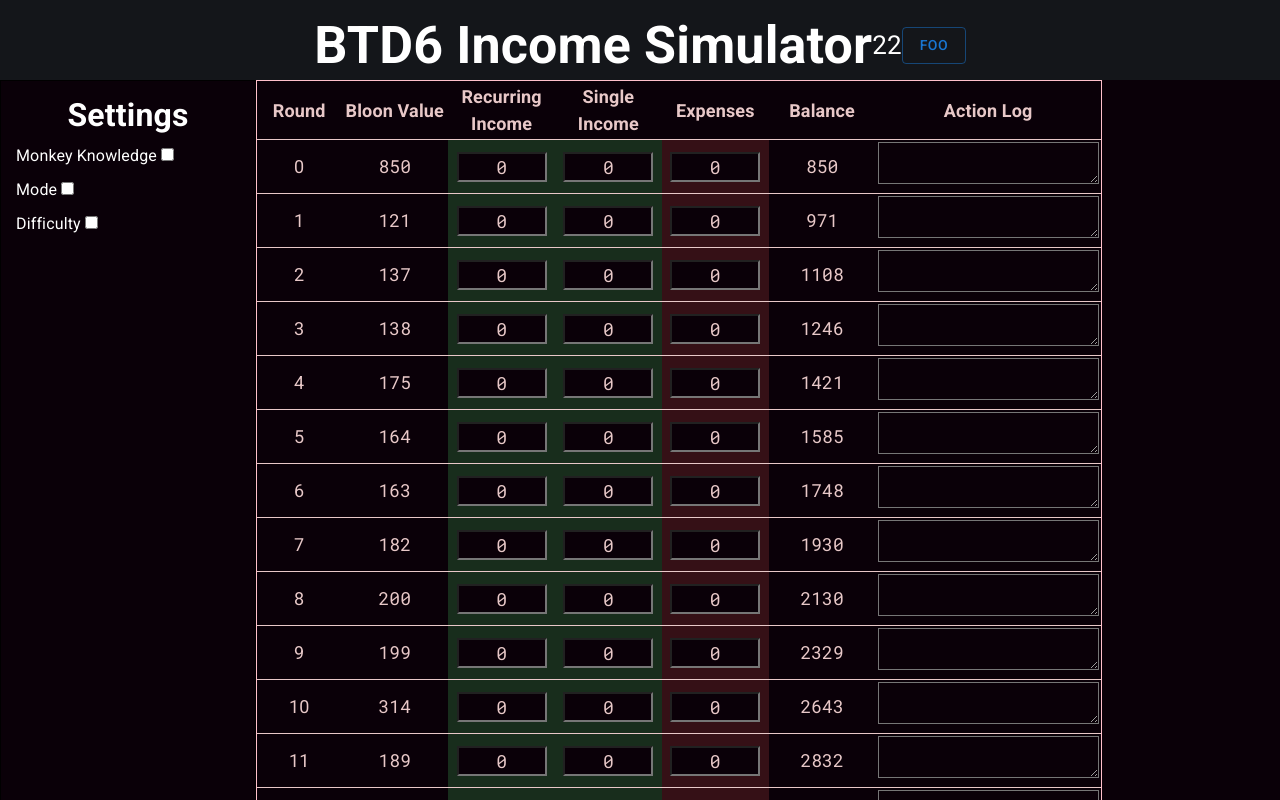
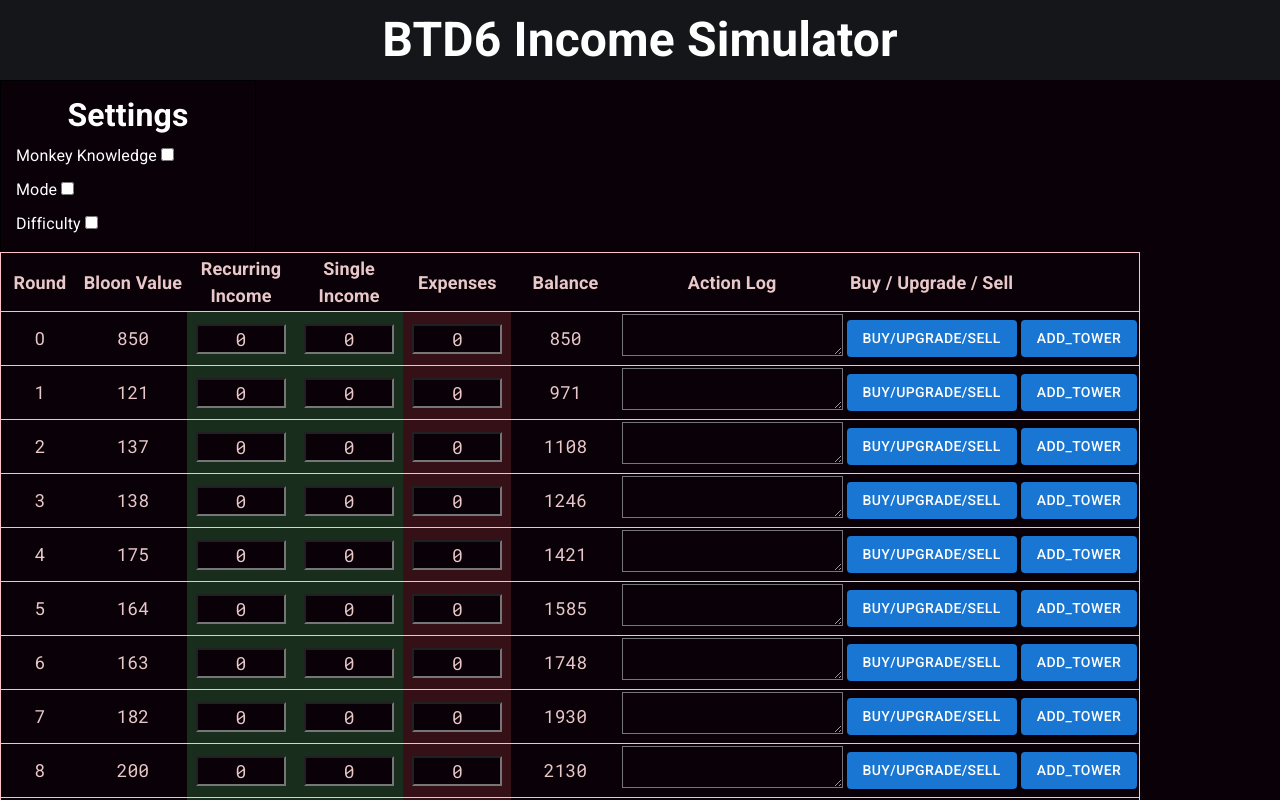
Before and after one commit to tashiww/btd6_farmsim, a React (Create React App) app: page / in a window 1280 px wide. Shown: the top 800 px of the page. Built offline with nearby package versions, Linux system fonts and the light colour scheme.

Commit message:
tower display dialog

```diff
--- a/src/App.css
+++ b/src/App.css
@@ -19,12 +19,13 @@
   flex-wrap: wrap;
   align-items: center;
   justify-content: center;
-  font-size: calc(10px + 2vmin);
   color: white;
 }
 .App-header h1 {
   margin: 0px;
   padding: 0px;
+  font-size: 3em;
+
 }
 
 .Settings {
@@ -102,3 +103,7 @@
 .debit {
   background-color: rgba(222, 80, 80, 0.2);
 }
+
+.RoundAssets table {
+  text-align: center;
+}
--- a/src/App.tsx
+++ b/src/App.tsx
@@ -8,7 +8,8 @@
 import Towers, {Tower} from './config/Towers';
 import Button from '@mui/material/Button';
 import Autocomplete from '@mui/material/Autocomplete'
-
+import Asset from './types/Asset'
+import RoundAssets from './components/RoundAssets'
 
 function Checkbox(props: {id: string, children: string}) {
 	return (
@@ -36,7 +37,7 @@
 	);
 
 }
-function RoundInfo(props: {data: IState, children: number, changeRecurringIncome: any, changeSingleIncome: any, changeExpenses: any}) {
+function RoundInfo(props: {data: IState, assetList: Asset[], children: number, changeRecurringIncome: any, changeSingleIncome: any, addTower: any, changeExpenses: any}) {
 	let round = props.children;
 
 
@@ -49,6 +50,9 @@
 			<td className="debit"><input min="0" type="text" inputMode="numeric" onChange={props.changeExpenses} value={props.data.expenses[round]}/></td>
 			<td><input className="readonly" type="text" inputMode="numeric" readOnly={true} value={props.data.balances[round]} /></td>
 			<td><ActionSummary/></td>
+			<td><RoundAssets currentRound={round} assetList={props.assetList} /></td>
+			<td><Button onClick={(event: any) => props.addTower(event)} variant="contained">add_tower</Button></td>
+
 		</tr>
 	)
 }
@@ -58,15 +62,18 @@
 	);
 }
 
-function IncomeTable(props: {data: IState, changeRecurringIncome: Function, changeSingleIncome: Function, changeExpenses: Function}) {
+function IncomeTable(props: {data: IState, assetList: Asset[], endRound: number, addTower: any, changeRecurringIncome: Function, changeSingleIncome: Function, changeExpenses: Function}) {
 
 	let rounds: JSX.Element[] = [];
-	for(let i=0; i<61; i++) {
+	for(let i=0; i<props.endRound; i++) {
 		rounds = rounds.concat(
 		<RoundInfo
+			addTower={(event: any) => props.addTower(i, event)}
 			changeRecurringIncome={(event: React.ChangeEvent<HTMLInputElement>) => props.changeRecurringIncome(i, event)} key={i} data={props.data}
 			changeSingleIncome={(event: React.ChangeEvent<HTMLInputElement>) => props.changeSingleIncome(i, event)}
-			changeExpenses={(event: React.ChangeEvent<HTMLInputElement>) => props.changeExpenses(i, event)}>
+			changeExpenses={(event: React.ChangeEvent<HTMLInputElement>) => props.changeExpenses(i, event)}
+			assetList={props.assetList}
+		>
 				{i}
 		</RoundInfo>
 		)
@@ -84,6 +91,8 @@
 						<th>Expenses</th>
 						<th>Balance</th>
 						<th>Action Log</th>
+						<th>Buy / Upgrade / Sell</th>
+						<th></th>
 					</tr>
 					</thead>
 					<tbody>
@@ -100,19 +109,20 @@
 	singleIncome: Array<number>,
 	expenses: Array<number>,
 	balances: Array<number>,
-	towers: Array<Tower>,
+	towers: Array<Asset>,
 }
 
 
-class App extends React.Component<{}, IState> {
+class App extends React.Component<any, IState> {
 	constructor(props: any) {
 		super(props);
+		const endRound = this.props.Modes.medium.endround;
 		this.state = {
 			bloonIncome: [850,121,137,138,175,164,163,182,200,199,314,189,192,282,259,266,268,165,358,260,186,351,298,277,167,335,333,662,266,389,337,537,627,205,912,1150,896,1339,1277,1759,521,2181,659,1278,1294,2422,716,1637,2843,4758,3016,1098.5,1595.5,924.5,2197.5,2483,1286.5,1859,2298,2159, 922.5],
-			recurringIncome: Array(61).fill(0),
-			singleIncome: Array(61).fill(0),
-			expenses: Array(61).fill(0),
-			balances: Array(61).fill(0),
+			recurringIncome: Array(endRound).fill(0),
+			singleIncome: Array(endRound).fill(0),
+			expenses: Array(endRound).fill(0),
+			balances: Array(endRound).fill(0),
 			towers: [],
 
 
@@ -122,7 +132,7 @@
 
 	updateBalance() {
 		let balances: number[] = [];
-		for(let i=0;i<61;i++) {
+		for(let i=0;i<this.props.Modes.medium.endround;i++) {
 			let roundBalance =
 			this.state.bloonIncome.slice(0, i+1).reduce((a, b) => a + b, 0) +
 			this.state.recurringIncome.slice(0, i+1).reduce((a, b) => a + b, 0) +
@@ -134,18 +144,17 @@
 			balances: balances,
 		});
 	}
-	changeRecurringIncome(currentRound: number, event: React.ChangeEvent<HTMLInputElement>): void {
+	changeRecurringIncome(endRound: number, currentRound: number, event: React.ChangeEvent<HTMLInputElement>): void {
 		event.stopPropagation();
 		event.preventDefault();
 
-		const maxRound = 61;
 		let value = parseInt(event.target.value);
 		if(isNaN(value)) {
 			value = 0;
 		}
 
 		const unchangedRecurringIncome = this.state.recurringIncome.slice(0, currentRound);
-		const newRecurringIncome = unchangedRecurringIncome.concat(Array(maxRound-currentRound).fill(value));
+		const newRecurringIncome = unchangedRecurringIncome.concat(Array(endRound-currentRound).fill(value));
 		this.setState({
 			recurringIncome: newRecurringIncome,
 		}, this.updateBalance);
@@ -183,21 +192,31 @@
 			singleIncome: newIncome,
 		}, this.updateBalance);
 	}
+	addTower(currentRound: number, event: React.ChangeEvent<HTMLInputElement>): void {
+		const dummy = { towerId: 0, upgrades: [0, 0, 0], purchasedRound: currentRound, purchasedPrice: 270} as Asset;
+		this.setState(prevState => ({
+			towers: [...prevState.towers, dummy],
+		}));
+	}
 	componentDidMount() {
 		this.updateBalance();
 	}
+
 	render() {
+		// console.log(this.props);
 	return (
 		<div className="App">
 			<header className="App-header">
 				<h1>BTD6 Income Simulator</h1>
-				<p>{Towers.length}</p>
-				<Button variant="outlined">foo</Button>
+				{/* <p>{JSON.stringify(this.state.towers)}</p> */}
 			</header>
 			<Settings />
 			<IncomeTable
+				assetList={this.state.towers}
+				endRound={this.props.Modes.medium.endround}
 				data={this.state}
-				changeRecurringIncome={(round: number, event: React.ChangeEvent<HTMLInputElement>) => this.changeRecurringIncome(round, event)}
+				addTower={(round: number, event: React.ChangeEvent<HTMLInputElement>) => this.addTower(round, event)}
+				changeRecurringIncome={(round: number, event: React.ChangeEvent<HTMLInputElement>) => this.changeRecurringIncome(this.props.Modes.medium.endround,round, event)}
 				changeSingleIncome={(round: number, event: React.ChangeEvent<HTMLInputElement>) => this.changeSingleIncome(round, event)}
 				changeExpenses={(round: number, event: React.ChangeEvent<HTMLInputElement>) => this.changeExpenses(round, event)}
 
--- /dev/null
+++ b/src/components/RoundAssets.tsx
@@ -0,0 +1,94 @@
+import * as React from 'react';
+import Button from '@mui/material/Button';
+import TextField from '@mui/material/TextField';
+import Dialog from '@mui/material/Dialog';
+import DialogActions from '@mui/material/DialogActions';
+import DialogContent from '@mui/material/DialogContent';
+import DialogContentText from '@mui/material/DialogContentText';
+import DialogTitle from '@mui/material/DialogTitle';
+import Asset from '../types/Asset'
+import Towers from '../config/Towers';
+
+
+function AssetRow(props: {name: string, sellValue: number,upgradable: boolean, salable: boolean}) {
+	return (
+		<tr>
+			<td>{props.name}</td>
+			<td>{props.sellValue}</td>
+			<td><Button disabled={!props.upgradable} variant="outlined" sx={{fontSize: 14}}>+</Button></td>
+			<td><Button disabled={!props.salable} variant="outlined" sx={{fontSize: 14}}>×</Button></td>
+	</tr>
+	);
+}
+
+function AssetTable(props: {validAssetList: Asset[]}) {
+
+	let assetRows: JSX.Element[] = [];
+	let totalAssetValue = 0;
+	props.validAssetList.forEach((asset: Asset, index: number) => {
+		let salable = true;
+		let upgradable = asset.upgrades.reduce((a, b) => a + b, 0) < 7;
+		let name = asset.upgrades.join('') + ' ' + Towers[asset.towerId].name;
+		let sellValue = asset.purchasedPrice * 0.75;
+		totalAssetValue += sellValue;
+		assetRows.push(<AssetRow key={index} sellValue={sellValue} name={name} upgradable={upgradable} salable={salable} />);
+	});
+	let assetCount = props.validAssetList.length;
+	assetRows.push(<AssetRow key={assetCount} sellValue={totalAssetValue} name={'Total for ' + assetCount + ' towers'} upgradable={false} salable={false} />);
+
+	return (
+		<table>
+			<thead>
+				<tr>
+					<th>Tower</th>
+					<th>Sell Value</th>
+					<th>Upgrade</th>
+					<th>Sell</th>
+				</tr>
+			</thead>
+			<tbody>
+				{assetRows}
+			</tbody>
+			</table>
+	);
+}
+
+export default function RoundAssets(props: {currentRound: number, assetList: Asset[]}) {
+  const [open, setOpen] = React.useState(false);
+
+  const handleClickOpen = () => {
+    setOpen(true);
+  };
+
+  const handleClose = () => {
+    setOpen(false);
+  };
+
+  let roundAssets: Asset[] = [];
+
+  props.assetList.forEach(asset => {
+	if ( asset.purchasedRound <= props.currentRound &&
+		(!asset.soldRound || asset.soldRound > props.currentRound)) {
+			roundAssets.push(asset);
+		}
+
+});
+
+  return (
+    <div className='RoundAssets'>
+      <Button variant="contained" onClick={handleClickOpen}>
+		Buy/Upgrade/Sell
+      </Button>
+      <Dialog className='RoundAssets' open={open} onClose={handleClose}>
+        <DialogTitle>Round {props.currentRound} Asset List</DialogTitle>
+        <DialogContent>
+			<AssetTable validAssetList={roundAssets} />
+            </DialogContent>
+        <DialogActions>
+          <Button onClick={handleClose}>Buy</Button>
+          <Button onClick={handleClose}>Sell</Button>
+        </DialogActions>
+      </Dialog>
+    </div>
+  );
+}
--- a/src/config/Modes.tsx
+++ b/src/config/Modes.tsx
@@ -1,9 +1,9 @@
 const Modes = {"medium":{"pricemod":1,
 "startround":1,
-"endround":120,
+"endround":60,
 "cashmod":1,
 "sellmod":0.75,
 "startcash":650,
 "spawns":"reg"}}
 
-export { Modes }
+export default Modes;
--- a/src/index.tsx
+++ b/src/index.tsx
@@ -5,6 +5,7 @@
 import './index.css';
 import App from './App';
 import reportWebVitals from './reportWebVitals';
+import Modes from './config/Modes'
 
 const root = ReactDOM.createRoot(
   document.getElementById('root') as HTMLElement
@@ -13,7 +14,7 @@
   <React.StrictMode>
     <CssBaseline enableColorScheme />
 
-    <App />
+    <App Modes={Modes}/>
   </React.StrictMode>
 );
 
--- /dev/null
+++ b/src/types/Asset.tsx
@@ -0,0 +1,11 @@
+type Asset = {
+	towerId: number,
+	upgrades: [number, number, number],
+	purchasedRound: number,
+	soldRound?: number,
+	favoredTrades: boolean,
+	discountVillage: number,
+	purchasedPrice: number,
+}
+
+export default Asset;
```
